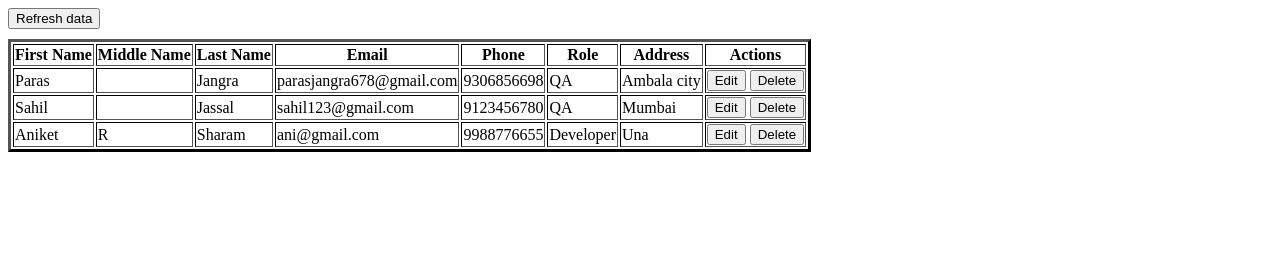
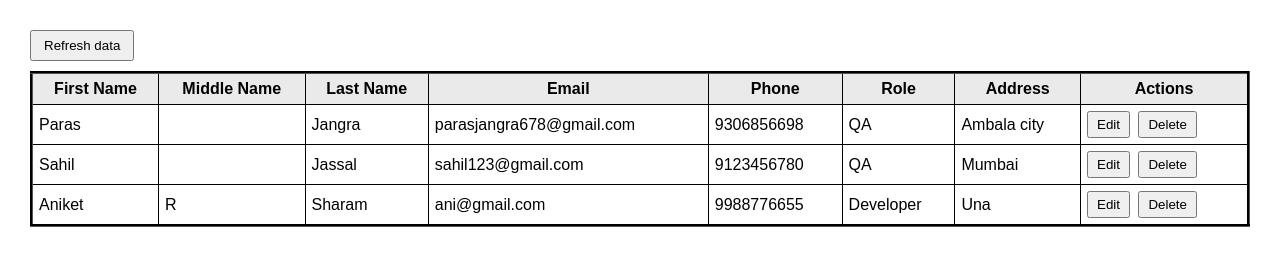
Before and after one commit to parasjangra-sf/SFLearningDevelopment, a plain HTML site: page index.html in a window 1280 px wide. Both pictures are taken after a click on the button "Load Data". Drawn offline with Linux system fonts and the light colour scheme.

Commit message:
Add basic CSS and link it to HTML

```diff
--- a/index.html
+++ b/index.html
@@ -4,6 +4,7 @@
   <meta charset="UTF-8">
   <!-- Initial setup for learning project -->
   <title>User Table Assignment</title>
+  <link rel="stylesheet" href="style.css">
 </head>
 <body>
 <!-- added the button -->
--- /dev/null
+++ b/style.css
@@ -0,0 +1,43 @@
+/* Page styling */
+body {
+  font-family: Arial, sans-serif;
+  margin: 30px;
+}
+
+/* Load button */
+#loadBtn {
+  padding: 6px 12px;
+  cursor: pointer;
+}
+
+/* Table styling */
+#userTable {
+  width: 100%;
+  margin-top: 10px;
+  border-collapse: collapse;
+}
+
+/* Table header */
+#userTable th {
+  background-color: #eaeaea;
+  padding: 6px;
+}
+
+/* Table cells */
+#userTable td {
+  padding: 6px;
+  text-align: left;
+}
+
+/* Inputs inside table */
+#userTable input {
+  width: 95%;
+  padding: 4px;
+}
+
+/* Action buttons */
+button {
+  padding: 4px 8px;
+  margin-right: 4px;
+  cursor: pointer;
+}
```
